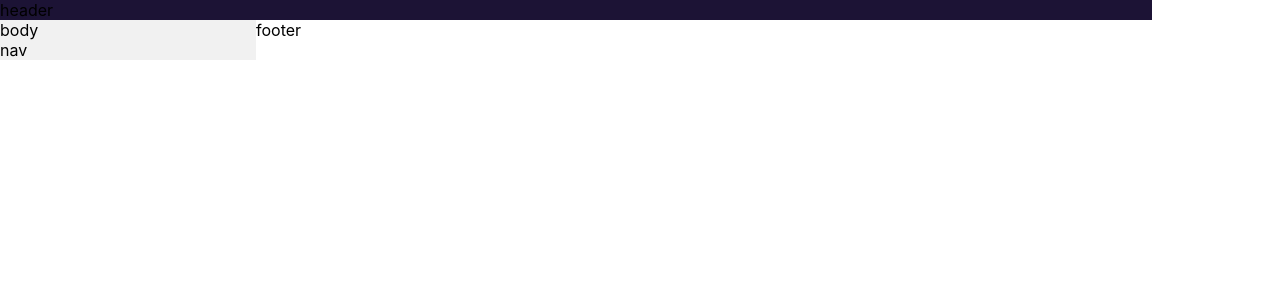
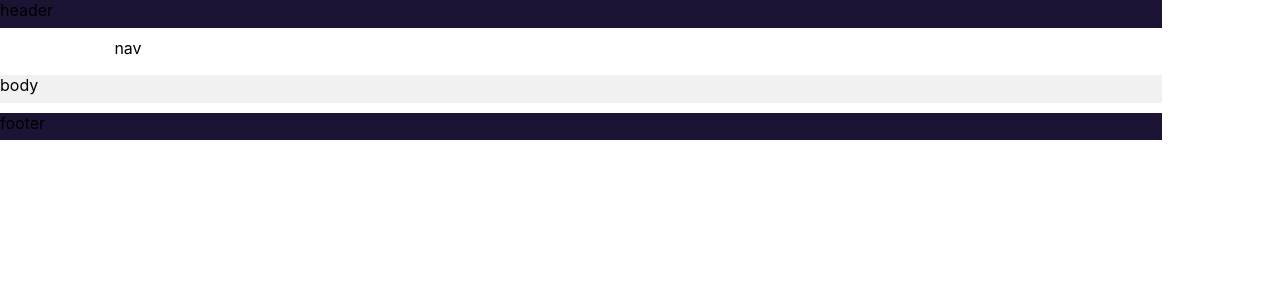
Before and after one commit to pondaholic/grid-practice, a React (Create React App) app: page / in a window 1280 px wide. Shown: the top 300 px of the page. Built offline with nearby package versions, Linux system fonts and the light colour scheme.

Commit message:
gridding

```diff
--- a/src/App.css
+++ b/src/App.css
@@ -1,21 +1,3 @@
-/* .site-border {
-	color: rgb(2, 0, 45);
-}
-
-.site-body {
-	border: 150px solid rgb(2, 0, 45);
-	color: rgb(2, 0, 45);
-	height: 100%;
-	grid-template-columns: 20% 80%;
-}
-
-img {
-	left: 50%;
-	max-width: 30%;
-	position: absolute;
-	top: 50%;
-} */
-
 * {
 	margin: 0;
 	padding: 0;
@@ -24,15 +6,34 @@ img {
 .site-body {
 	display: grid;
 	grid-template-columns: 20% 70%;
+	grid-template-rows: 25% 25% 25% 25%;
+	grid-template-areas:
+		'header header'
+		'navbar .'
+		'body body'
+		'footer footer';
+	grid-gap: 10px;
 }
 
 .header {
 	background-color: rgb(28, 19, 53);
 	/* grid-column-start: 1;
 	grid-column-end: 3; */
-	grid-column: 1/3;
+	/* grid-column: 1/3; */
+	grid-area: header;
 }
 
 .body {
 	background-color: rgb(241, 241, 241);
+	grid-area: body;
 }
+
+.navbar {
+	grid-area: navbar;
+	justify-self: center;
+}
+
+.footer {
+	grid-area: footer;
+	background-color: rgb(28, 19, 53);
+}
--- a/src/App.js
+++ b/src/App.js
@@ -8,10 +8,8 @@ class App extends Component {
 		return (
 			<div className="site-body">
 				<div className="header">header</div>
-				<div className="body">
-					body
-					<div className="navbar">nav</div>
-				</div>
+				<div className="body">body</div>
+				<div className="navbar">nav</div>
 				<div className="footer">footer</div>
 			</div>
 
```
